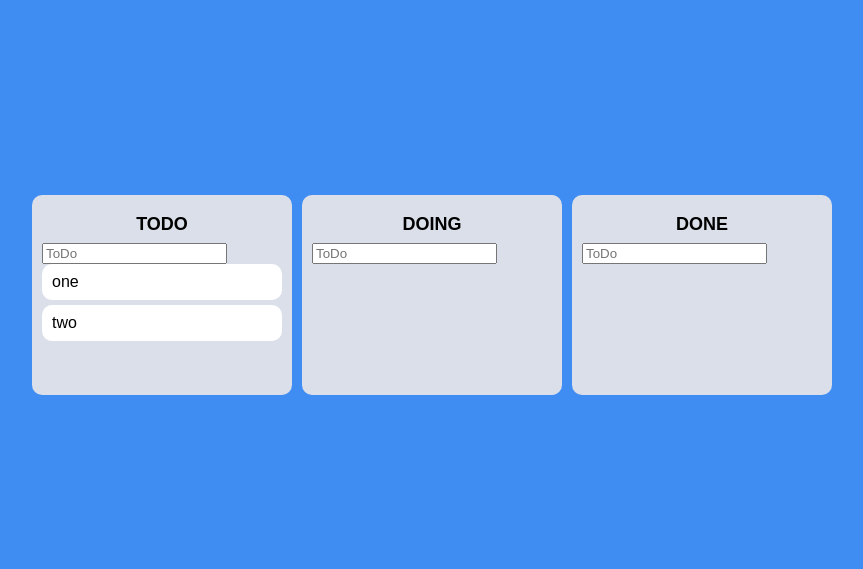
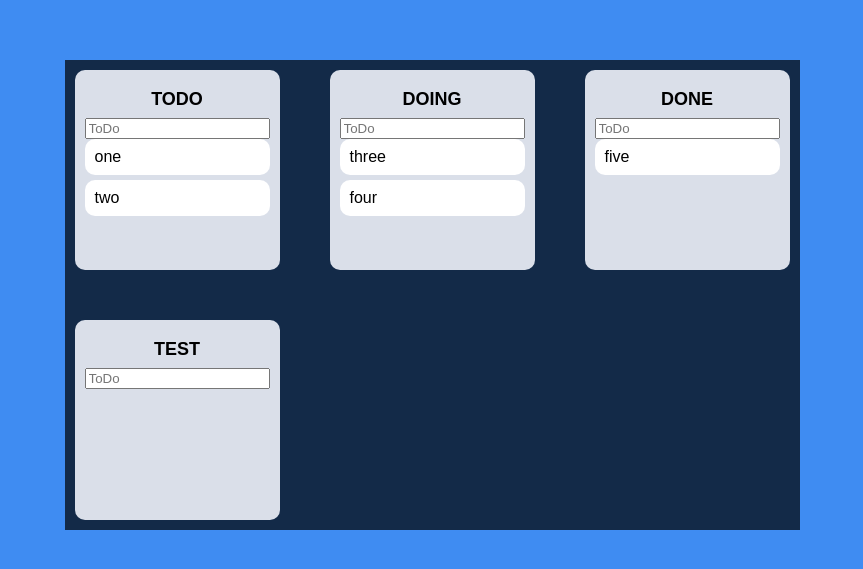
Before and after one commit to kirk0201/react-kanban, a React (Create React App) app: page / in a window 1280 px wide. Shown: the part 105-674 px from the top of the page, without its empty margins (208-1071 px from the left). Built offline with nearby package versions, Linux system fonts and the light colour scheme.

Commit message:
Feat: Board간 이동을 구현하라

```diff
--- a/src/App.tsx
+++ b/src/App.tsx
@@ -77,7 +77,33 @@ function App() {
   const [toDos, setToDos] = useRecoilState(toDoState);
   const onDragEnd = (info: DropResult) => {
     const { destination, source, draggableId } = info;
+    const category = draggableId.slice(9);
+    // console.log(category);
+    console.log(info);
+
+    // 드래그를 하지 않았을 때
     if (!destination) return;
+
+    // 카테고리를 이동할때
+    if (
+      source.droppableId === "category" &&
+      destination.droppableId === "category"
+    ) {
+      setToDos((prev): any => {
+        const newToDo = { ...prev };
+        const makeArr = Object.keys(newToDo).map((cate) => newToDo[cate]);
+        console.log("makeArr", makeArr);
+        const taskObj = makeArr[source.index];
+
+        makeArr.splice(source.index, 1);
+        makeArr.splice(destination.index, 0, taskObj);
+        console.log("makeArr", makeArr);
+        return { makeArr };
+      });
+
+      return console.log("통과");
+    }
+    // 시작점과 목적지가 같은 카테고리일 때
     if (destination?.droppableId === source.droppableId) {
       setToDos((prev): any => {
         const newToDo = [...prev[source.droppableId]];
@@ -90,10 +116,12 @@ function App() {
           [source.droppableId]: newToDo,
         };
       });
-    } else if (destination?.droppableId !== source.droppableId) {
+    }
+    // 시작점과 목적지가 다른 카테고리일 때
+    else if (destination?.droppableId !== source.droppableId) {
       setToDos((prev) => {
         const prevBoardToDo = [...prev[source.droppableId]];
-        const newBoardToDo = [...prev[destination?.droppableId as string]];
+        const newBoardToDo = [...prev[destination?.droppableId]];
         const taskObj = prevBoardToDo[source.index];
         prevBoardToDo.splice(source.index, 1);
         newBoardToDo.splice(destination?.index, 0, taskObj);
@@ -111,11 +139,21 @@ function App() {
       <GlobalStyle />
       <DragDropContext onDragEnd={onDragEnd}>
         <Wrapper>
-          <Boards>
-            {Object.keys(toDos).map((toDoKey) => (
-              <Board key={toDoKey} toDos={toDos[toDoKey]} boardId={toDoKey} />
-            ))}
-          </Boards>
+          <Droppable droppableId="category" type="category">
+            {(magic) => (
+              <Boards ref={magic.innerRef} {...magic.droppableProps}>
+                {Object.keys(toDos).map((toDoKey, index) => (
+                  <Board
+                    boardId={toDoKey}
+                    key={toDoKey}
+                    toDos={toDos[toDoKey]}
+                    index={index}
+                  />
+                ))}
+                {magic.placeholder}
+              </Boards>
+            )}
+          </Droppable>
         </Wrapper>
       </DragDropContext>
     </>
@@ -135,8 +173,9 @@ const Wrapper = styled.div`
 const Boards = styled.div`
   display: grid;
   grid-template-columns: repeat(3, 1fr);
-  gap: 10px;
-  width: 100%;
+  gap: 50px;
+  padding: 10px 10px;
+  background-color: rgba(0, 0, 0, 0.7);
 `;
 
 export default App;
--- a/src/atoms.ts
+++ b/src/atoms.ts
@@ -16,7 +16,14 @@ export const toDoState = atom<IToDoState>({
       { id: 1, toDo: "one" },
       { id: 2, toDo: "two" },
     ],
-    doing: [],
-    done: [],
+    doing: [
+      { id: 3, toDo: "three" },
+      { id: 4, toDo: "four" },
+    ],
+    done: [{ id: 5, toDo: "five" }],
+    test: [],
+    // test2: [],
+    // test3: [],
+    // test4: [],
   },
 });
--- a/src/components/Board.tsx
+++ b/src/components/Board.tsx
@@ -1,5 +1,5 @@
 import React from "react";
-import { Droppable } from "react-beautiful-dnd";
+import { Draggable, Droppable } from "react-beautiful-dnd";
 import { useForm } from "react-hook-form";
 import { useSetRecoilState } from "recoil";
 import styled from "styled-components";
@@ -9,13 +9,17 @@ import DraggableCard from "./DraggableCard";
 interface IBoradProps {
   toDos: IToDo[];
   boardId: string;
+  index: number;
+  key: string;
 }
 interface IForm {
   toDo: string;
 }
-function Board({ toDos, boardId }: IBoradProps) {
+function Board({ toDos, boardId, index, key }: IBoradProps) {
   const setToDo = useSetRecoilState(toDoState);
+
   const { register, handleSubmit, setValue } = useForm<IForm>();
+
   const submitHandler = ({ toDo }: IForm) => {
     const newToDo = {
       id: Date.now(),
@@ -31,7 +35,13 @@ function Board({ toDos, boardId }: IBoradProps) {
   };
 
   return (
-    <Wrapper>
+    <Draggable key={key} draggableId={"category-" + boardId} index={index}>
+      {(magic) => (
+        <BoardWrapper
+          ref={magic.innerRef}
+          {...magic.draggableProps}
+          {...magic.dragHandleProps}
+        >
           <Title>{boardId.toUpperCase()}</Title>
           <Form onSubmit={handleSubmit(submitHandler)}>
             <input
@@ -60,10 +70,13 @@ function Board({ toDos, boardId }: IBoradProps) {
               </BoardArea>
             )}
           </Droppable>
-    </Wrapper>
+        </BoardWrapper>
+      )}
+    </Draggable>
   );
 }
-const Wrapper = styled.div`
+
+const BoardWrapper = styled.div`
   padding: 20px 10px;
   padding-top: 10px;
   background-color: ${(props) => props.theme.boardColor};
```
Lines whose indentation alone changed are shown as unchanged.
